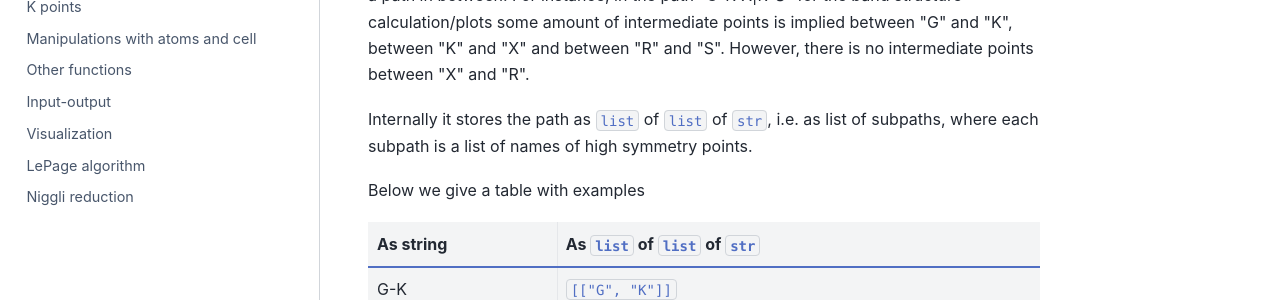
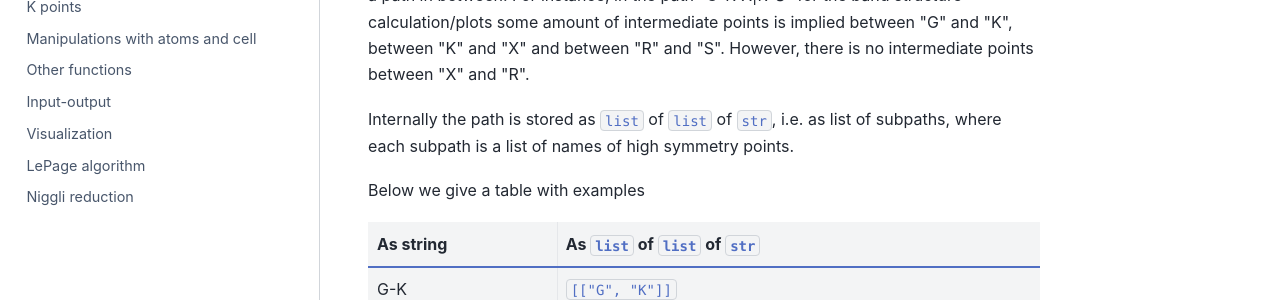
Before and after one commit to adrybakov/wulfric, a Sphinx documentation site: the page built from docs/source/user-guide/usage/key-concepts.rst, in a window 1280 px wide and 900 px high, scrolled down 2449 px. Shown: the part 313-613 px from the top of the window. Built offline with Sphinx 7.4.7 and the PyData theme 0.15.4, drawn with Linux system fonts in a browser that asks for light colours; a script that is not in the unit is left out.

Commit message:
Update key-concepts.rst

```diff
--- a/docs/source/user-guide/usage/key-concepts.rst
+++ b/docs/source/user-guide/usage/key-concepts.rst
@@ -136,7 +136,7 @@ calculation/plots some amount of intermediate points is implied between "G" and
 between "K" and "X" and between "R" and "S". However, there is no intermediate points
 between "X" and "R".
 
-Internally it stores the path as ``list`` of ``list`` of ``str``, i.e. as list of subpaths,
+Internally the path is stored as ``list`` of ``list`` of ``str``, i.e. as list of subpaths,
 where each subpath is a list of names of high symmetry points.
 
 Below we give a table with examples
```
